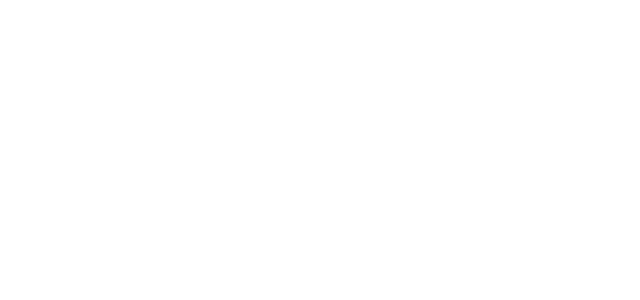
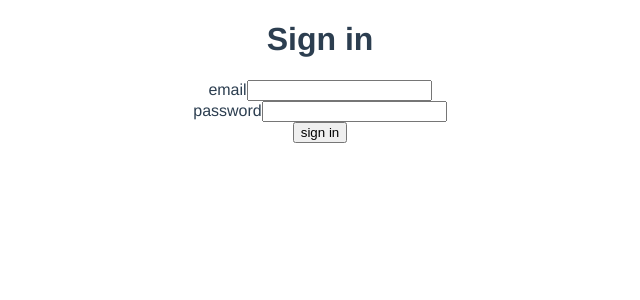
Before and after one commit to yykaoruko/sandbox-vue-composition-api, a Vue app: page /sign-in in a window 1280 px wide. Shown: the top 300 px of the page, without its empty margins (320-960 px from the left). Built offline with nearby package versions, Linux system fonts and the light colour scheme.

Commit message:
feat: create sign in page

```diff
--- a/src/gateways/index.ts
+++ b/src/gateways/index.ts
@@ -3,6 +3,13 @@ const API_URL = 'https://conduit.productionready.io/api';
 type RegisterParams = {
   user: {
     username: string;
+    email: string;
+    password: string;
+  };
+};
+
+type SignInParams = {
+  user: {
     email: string;
     password: string;
   };
@@ -20,6 +27,18 @@ export const register = (params: RegisterParams) => {
   });
 };
 
+export const signIn = (params: SignInParams) => {
+  const body = JSON.stringify(params);
+  const requestHeaders: HeadersInit = new Headers();
+  requestHeaders.set('Content-Type', 'application/json;charset=UTF-8');
+
+  return fetch(`${API_URL}/users/login`, {
+    headers: requestHeaders,
+    method: 'POST',
+    body,
+  });
+};
+
 export const getTags = () => fetch(`${API_URL}/tags`, {
   method: 'GET',
 });
--- a/src/router/index.ts
+++ b/src/router/index.ts
@@ -2,6 +2,7 @@ import Vue from 'vue';
 import VueRouter from 'vue-router';
 import Home from '../views/Home.vue';
 import SignUp from '../views/SignUp.vue';
+import SignIn from '../views/SignIn.vue';
 
 Vue.use(VueRouter);
 
@@ -16,6 +17,11 @@ const routes = [
     name: 'SignUp',
     component: SignUp,
   },
+  {
+    path: '/sign-in',
+    name: 'SignIn',
+    component: SignIn,
+  },
 ];
 
 const router = new VueRouter({
--- a/src/store/index.ts
+++ b/src/store/index.ts
@@ -1,15 +1,11 @@
 import Vue from 'vue';
 import Vuex from 'vuex';
+import { user as userStore } from './user';
 
 Vue.use(Vuex);
 
 export default new Vuex.Store({
-  state: {
-  },
-  mutations: {
-  },
-  actions: {
-  },
   modules: {
+    user: userStore,
   },
 });
--- /dev/null
+++ b/src/store/user.ts
@@ -0,0 +1,41 @@
+export const user = {
+  namespaced: true,
+
+  state: () => ({
+    id: null,
+    username: null,
+    email: null,
+    token: null,
+    createdAt: null,
+    updatedAt: null,
+    bio: null,
+    image: null,
+  }),
+
+  mutations: {
+    set: (state, data) => {
+      state.username = data.username;
+      state.email = data.email;
+      state.token = data.token;
+      state.createdAt = data.usecreatedAtrname;
+      state.updatedAt = data.updatedAt;
+      state.bio = data.bio;
+      state.image = data.image;
+    },
+    reset: (state) => {
+      Object.keys(state).forEach((key) => {
+        state[key] = null;
+      });
+    },
+  },
+
+  getters: {
+    username: (state) => state,
+    email: (state) => state.email,
+    token: (state) => state.token,
+    createdAt: (state) => state.createdAt,
+    updatedAt: (state) => state.updatedAt,
+    bio: (state) => state.bio,
+    image: (state) => state.image,
+  },
+};
--- /dev/null
+++ b/src/views/SignIn.vue
@@ -0,0 +1,56 @@
+<template>
+  <main class="signup">
+    <h1>Sign in</h1>
+    <form @submit.prevent>
+      <div>
+        <label for="email">email</label>
+        <input type="email" id="email" v-model="user.email" />
+      </div>
+      <div>
+        <label for="password">password</label>
+        <input type="password" id="password" v-model="user.password" />
+      </div>
+      <button type="button" @click="onClick">sign in</button>
+    </form>
+  </main>
+</template>
+
+<script lang="ts">
+import { defineComponent, reactive, SetupContext } from '@vue/composition-api';
+import { signIn as signInService } from '@/gateways';
+
+const SignIn = defineComponent({
+  setup(_: never, context: SetupContext) {
+    const user = reactive({
+      email: '',
+      password: '',
+    });
+
+    const onClick = () => {
+      const params = {
+        user,
+      };
+      signInService(params).then(async (response: Response) => {
+        if (response.ok && response.body) {
+          const data = await response.json();
+          context.root.$store.commit('user/set', data.user);
+          context.root.$router.push('/');
+        } else if (response.body) {
+          const data = await response.json();
+          console.log('Error', data);
+          window.alert('error');
+        } else {
+          console.log('Unexpected error');
+        }
+      });
+    };
+
+    return {
+      user,
+      onClick,
+    };
+  },
+});
+
+export default SignIn;
+</script>
```
